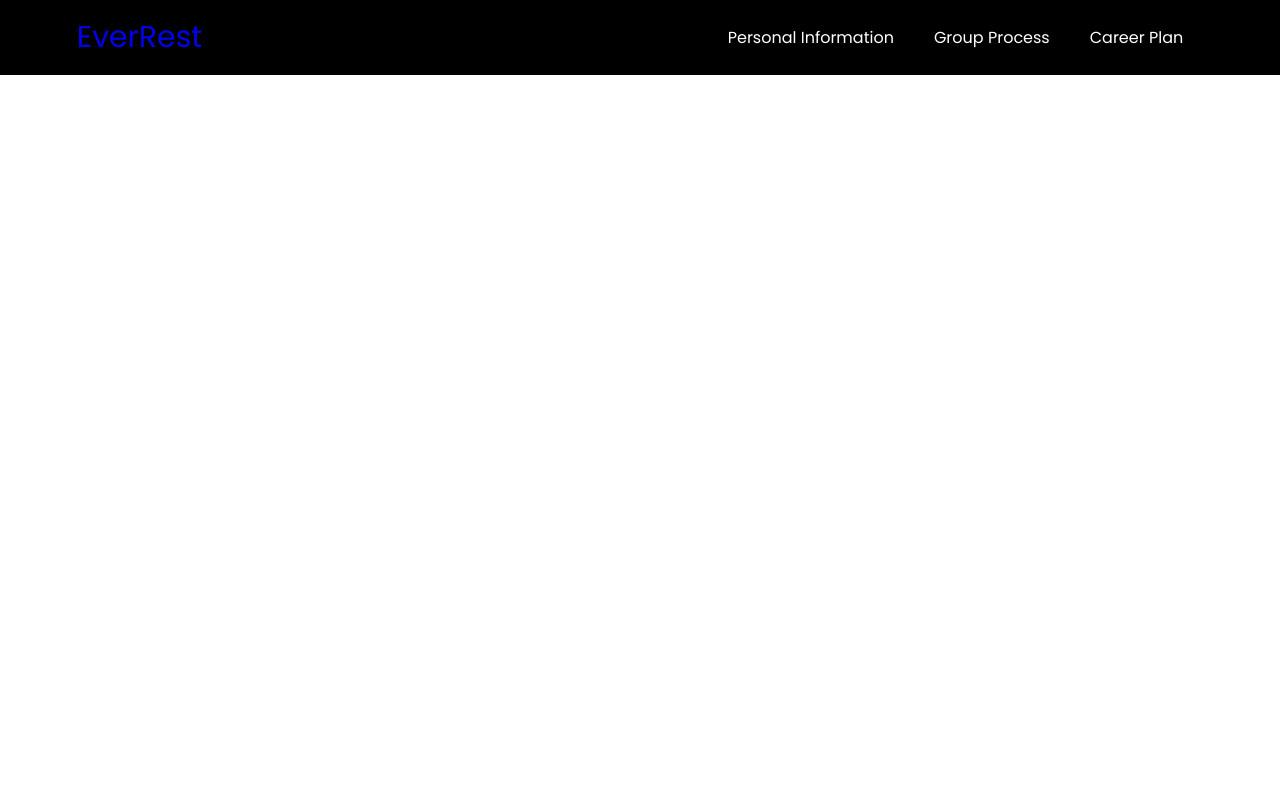
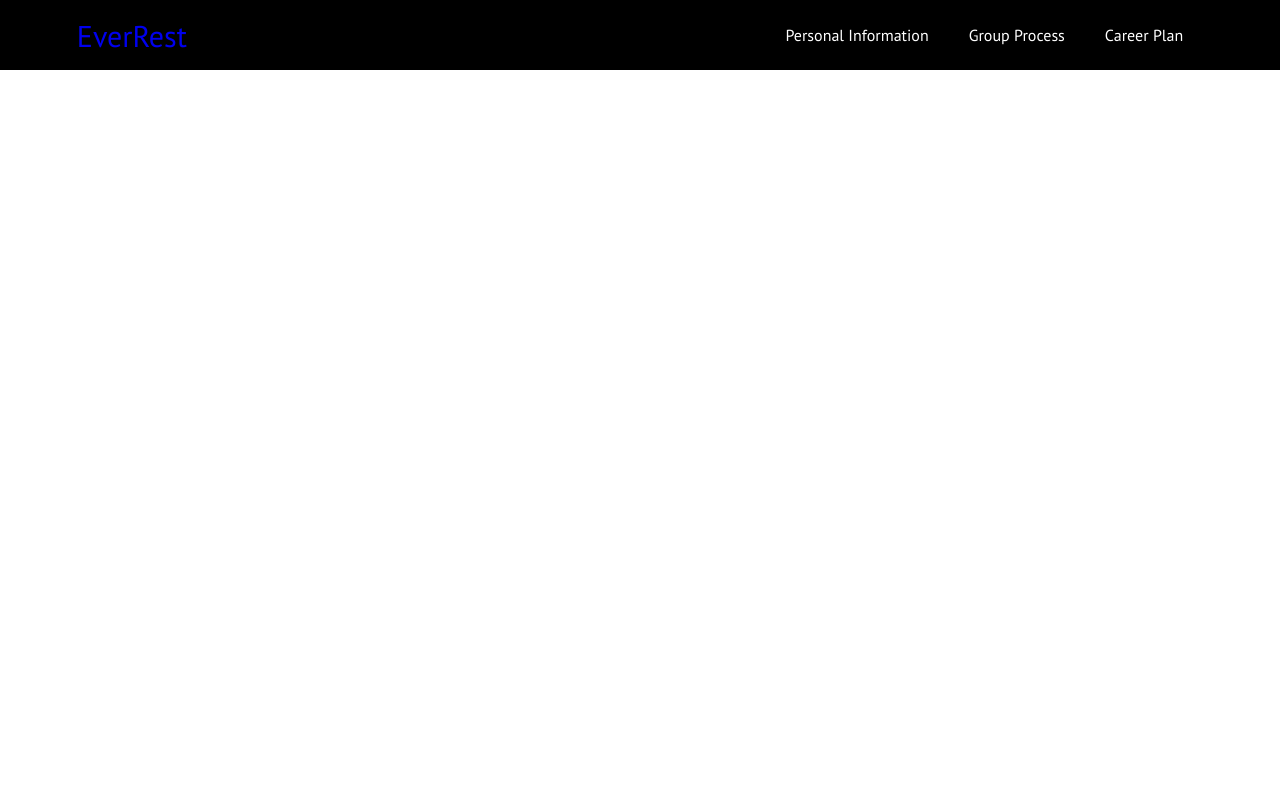
Before and after one commit to sangnguyen0403/EverRest, a plain HTML site: page index.html in a window 1280 px wide. Shown: the top 800 px of the page. Drawn offline with Linux system fonts and the light colour scheme.

Commit message:
Change font

```diff
--- a/index.html
+++ b/index.html
@@ -5,7 +5,9 @@
     <meta http-equiv="X-UA-Compatible" content="IE=edge">
     <meta name="viewport" content="width=device-width, initial-scale=1.0">
     <title>Document</title>
-    <link href="https://fonts.googleapis.com/css2?family=Poppins:ital,wght@0,200;0,300;0,400;0,500;0,700;0,800;0,900;1,500;1,700&display=swap" rel="stylesheet">
+    <link rel="preconnect" href="https://fonts.googleapis.com">
+<link rel="preconnect" href="https://fonts.gstatic.com" crossorigin>
+<link href="https://fonts.googleapis.com/css2?family=PT+Sans:ital,wght@0,400;0,700;1,400;1,700&family=Poppins:ital,wght@0,200;0,400;1,500&display=swap" rel="stylesheet">
     <link rel="stylesheet" href="style.css" type="text/css">
 </head>
 <body>
--- a/style.css
+++ b/style.css
@@ -2,7 +2,7 @@
     padding: 0;
     margin: 0;
     box-sizing: border-box;
-    font-family: 'Poppins', sans-serif;
+    font-family: 'PT Sans', sans-serif;
     list-style: none;
     scroll-behavior: smooth;
     scroll-padding-top: 3rem ;
```
